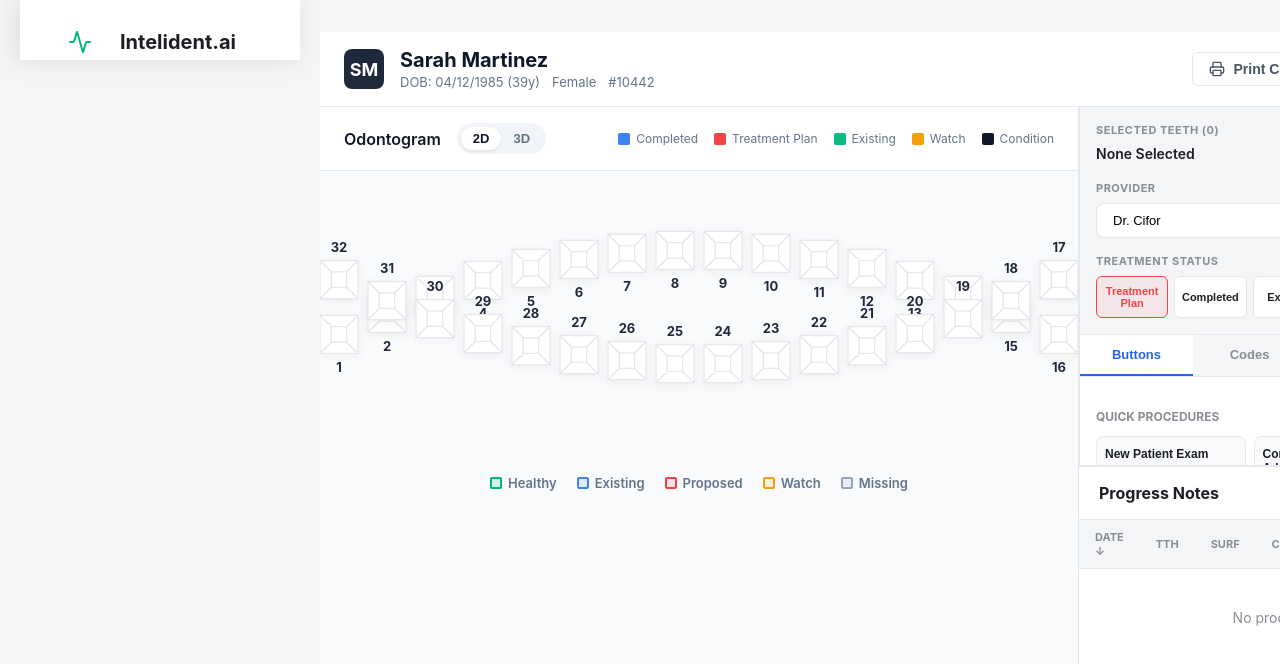
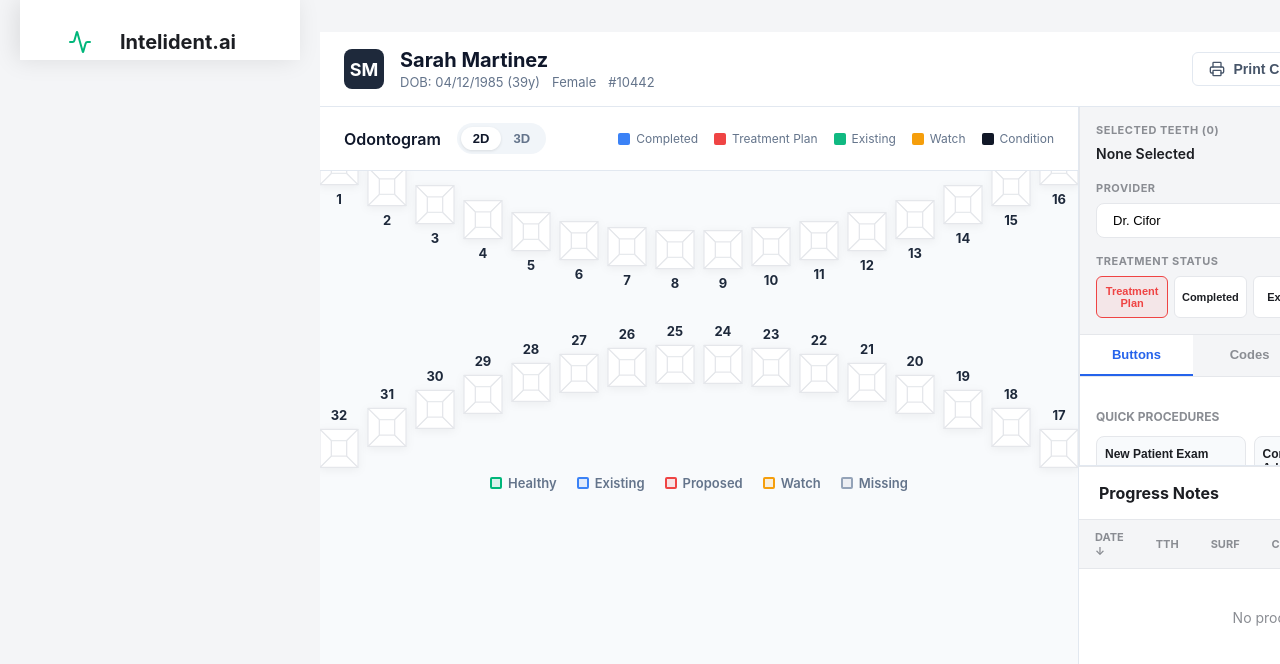
Before and after one commit to mariusss/intelident-demo, a React (Vite) app: page / in a window 1280 px wide. Both pictures are taken after a click on the button "Clinical Chart". Shown: the top 664 px of the page. Built offline with nearby package versions, Linux system fonts and the light colour scheme.

Commit message:
fix(chart): invert arch translation math for oval layout

```diff
--- a/src/components/chart/ToothChart2D.jsx
+++ b/src/components/chart/ToothChart2D.jsx
@@ -141,7 +141,7 @@ export function ToothChart2D({ teethState }) {
 
         const distanceFromCenter = Math.abs(index - 7.5);
         const verticalOffset = Math.pow(distanceFromCenter, 2) * 1.5;
-        const translateY = isUpper ? verticalOffset : -verticalOffset;
+        const translateY = isUpper ? -verticalOffset : verticalOffset;
 
         return (
             <div style={{ position: "relative", display: "flex", flexDirection: isUpper ? "column-reverse" : "column", alignItems: "center", gap: 6, transform: `translateY(${translateY}px)`, zIndex: isSelected ? 50 : 1 }}>
```
